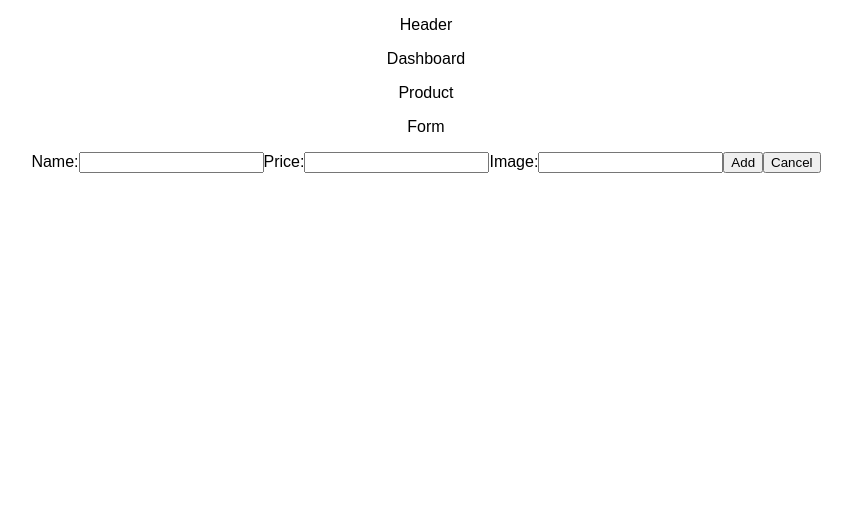
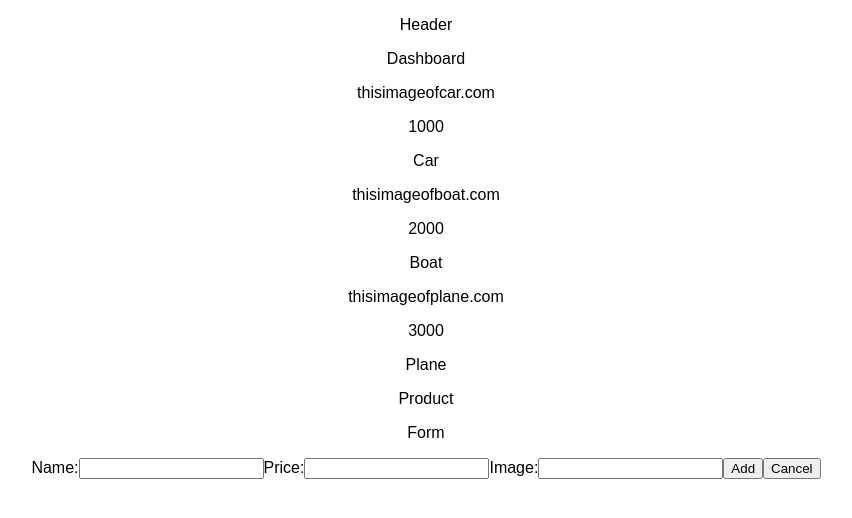
Before and after one commit to HarlanHeath/sim-practice, a React (Create React App) app in the folder sim-practice/: page / in a window 1280 px wide. Shown: the top 518 px of the page, without its empty margins (214-1066 px from the left). Built offline with nearby package versions, Linux system fonts and the light colour scheme.

Commit message:
updated Dashboard component

```diff
--- a/sim-practice/src/App.js
+++ b/sim-practice/src/App.js
@@ -8,14 +8,30 @@ class App extends Component {
   constructor() {
     super();
     this.state = {
-      inventory: []
+      inventory: [
+        {
+          name: "Car",
+          price: 1000,
+          imgurl: "thisimageofcar.com"
+        },
+        {
+          name: "Boat",
+          price: 2000,
+          imgurl: "thisimageofboat.com"
+        },
+        {
+          name: "Plane",
+          price: 3000,
+          imgurl: "thisimageofplane.com"
+        }
+      ]
     };
   }
   render() {
     return (
       <div className="App">
         <Header />
-        <Dashboard />
+        <Dashboard inventory={this.state.inventory} />
         <Form />
       </div>
     );
--- a/sim-practice/src/component/Dashboard/Dashboard.js
+++ b/sim-practice/src/component/Dashboard/Dashboard.js
@@ -3,9 +3,19 @@ import Product from "../Product/Product";
 
 export default class Dashboard extends Component {
   render() {
+    let inventory = this.props.inventory.map((product, index) => {
+      return (
+        <div key={index}>
+          <p>{product.imgurl}</p>
+          <p>{product.price}</p>
+          <p>{product.name}</p>
+        </div>
+      );
+    });
     return (
       <div>
         <p>Dashboard</p>
+        <div>{inventory}</div>
         <Product />
       </div>
     );
```
